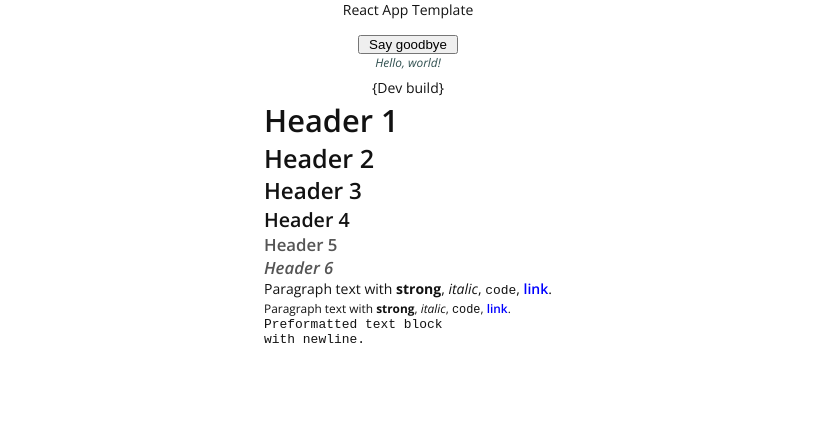
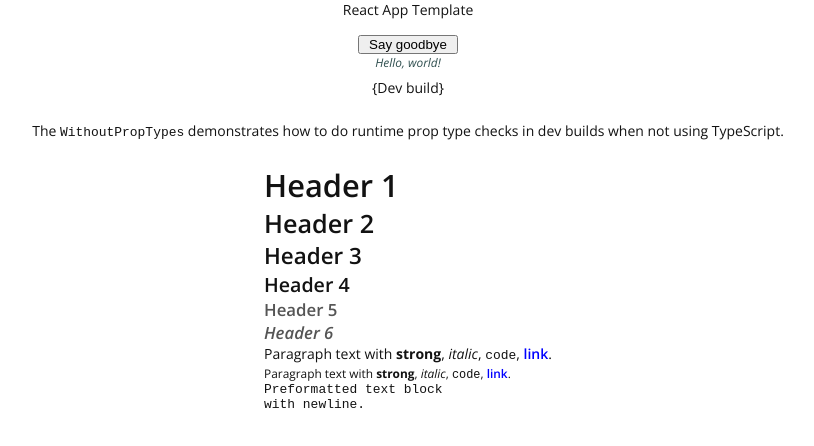
Before and after one commit to stefcameron/react-app-template, a React app: page / in a window 1280 px wide. Shown: the whole page, without its empty margins (232-1046 px from the left). Built offline with nearby package versions, Linux system fonts and the light colour scheme.

Commit message:
Finish React 19 migration
- Enables `exactOptionalPropertyTypes` and `stickNullChecks`
  in TS config
- Add example of using RTV.js for runtime type checks in a non-
  TypeScript component

```diff
--- a/package.json
+++ b/package.json
@@ -70,9 +70,9 @@
     "jest-transform-stub": "^2.0.0",
     "lodash-es": "^4.17.21",
     "prettier": "^3.4.2",
-    "prop-types": "^15.8.1",
     "react": "^19.0.0",
     "react-dom": "^19.0.0",
+    "rtvjs": "^5.0.0",
     "style-loader": "^4.0.0",
     "ts-jest": "^29.2.5",
     "ts-loader": "^9.5.1",
--- a/src/components/App/App.js
+++ b/src/components/App/App.js
@@ -1,5 +1,6 @@
 import { HelloWorld } from '../HelloWorld/HelloWorld';
-import { StylePreview } from '../StylePreview/Preview';
+import { StylePreview } from '../StylePreview/StylePreview';
+import { WithoutPropTypes } from '../WithoutPropTypes/WithoutPropTypes';
 import './App.css';
 
 export const App = () => {
@@ -17,6 +18,7 @@ export const App = () => {
           </p>
         </HelloWorld>
       </section>
+      <WithoutPropTypes visible />
       <StylePreview />
     </div>
   );
--- a/src/components/HelloWorld/HelloWorld.css
+++ b/src/components/HelloWorld/HelloWorld.css
@@ -4,7 +4,6 @@
   justify-content: flex-start;
   align-items: center;
   width: 100%;
-  height: 40px;
   margin-top: 16px;
 }
 
--- /dev/null
+++ b/src/components/WithoutPropTypes/WithoutPropTypes.js
@@ -0,0 +1,36 @@
+import * as rtv from 'rtvjs';
+
+export const withoutPropTypesProps =
+  WP_BUILD_ENV === 'development'
+    ? {
+        // OTHER PROPS: applied to wrapper <div>
+
+        // true if message should be rendered
+        visible: [rtv.OPTIONAL, rtv.BOOLEAN],
+      }
+    : undefined;
+
+export const WithoutPropTypes = (props) => {
+  //
+  // PROPS
+  //
+
+  if (WP_BUILD_ENV === 'development') {
+    rtv.verify(props, withoutPropTypesProps);
+  }
+
+  const { visible = false } = props;
+
+  //
+  // RENDER
+  //
+
+  return visible ? (
+    <section className="without-prop-types">
+      <p>
+        The <code>WithoutPropTypes</code> demonstrates how to do runtime prop
+        type checks in dev builds when not using TypeScript.
+      </p>
+    </section>
+  ) : null;
+};
--- a/tsconfig.json
+++ b/tsconfig.json
@@ -1,6 +1,7 @@
 {
   "compilerOptions": {
     "esModuleInterop": true,
+    "exactOptionalPropertyTypes": true,
     "forceConsistentCasingInFileNames": true,
     "isolatedModules": true,
     "jsx": "react-jsx",
@@ -18,6 +19,7 @@
     "resolveJsonModule": true,
     "sourceMap": true,
     "strict": true,
+    "strictNullChecks": true, // required by `exactOptionalPropertyTypes`
     "target": "ESNext", // latest version of ES supported by TypeScript version in use
     "typeRoots": [
       "./node_modules/@types",
```
Also changed, not shown: eslint.config.mjs (+4 -4 lines), tools/tests/testRenderers.tsx (+0 -8 lines), src/components/StylePreview/StylePreview.tsx (renamed from src/components/StylePreview/Preview.tsx), 1 other file.
